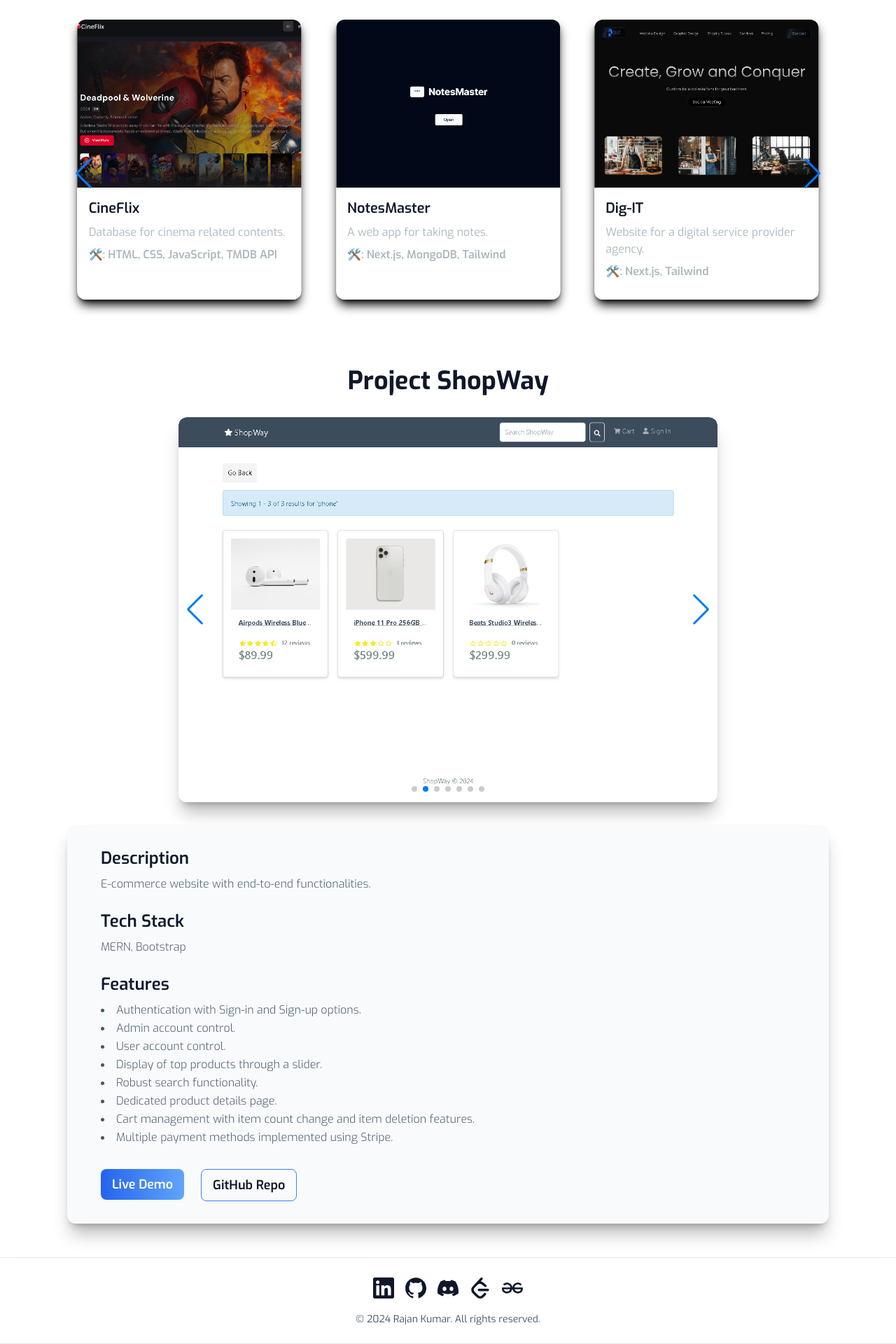
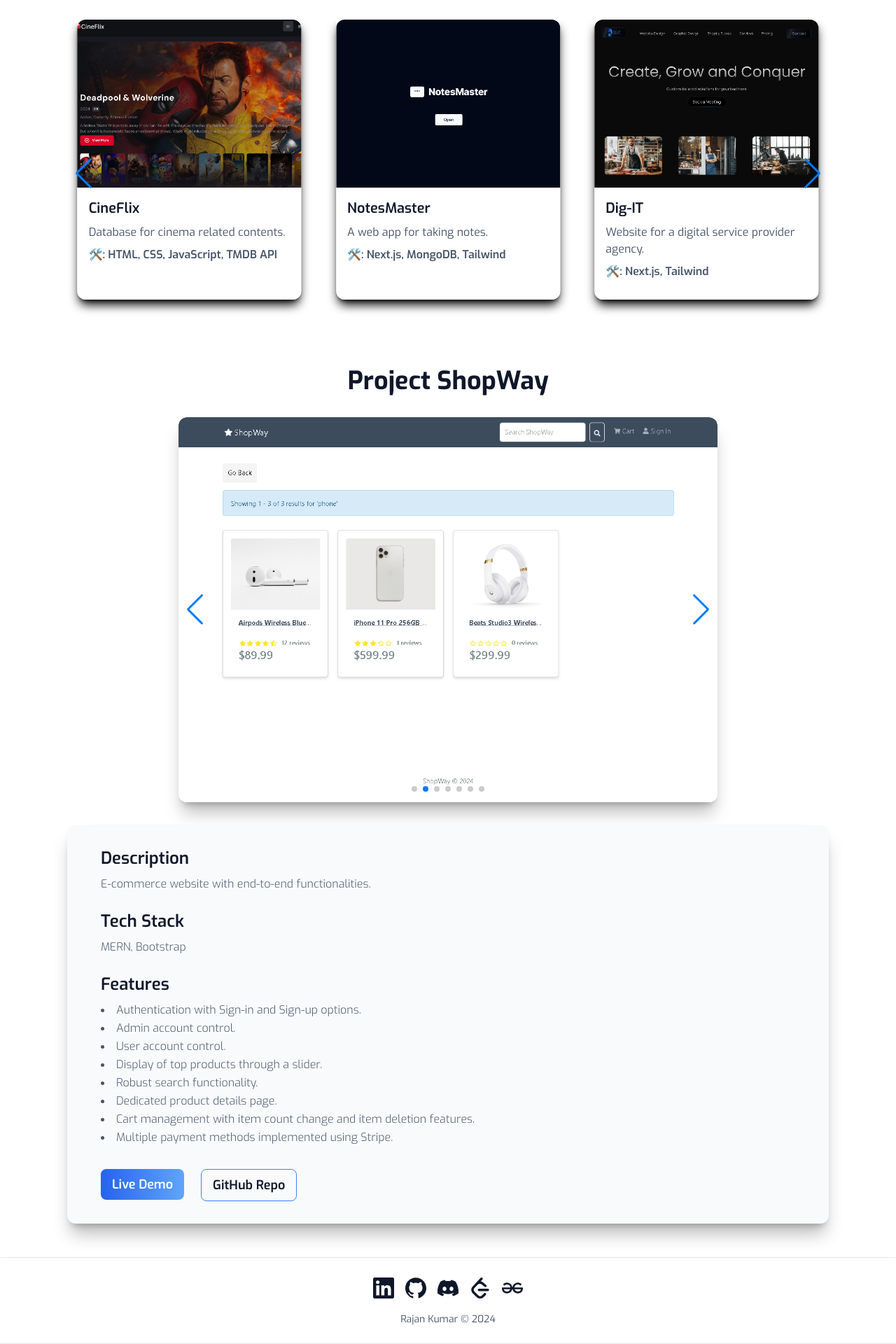
Before and after one commit to RK-41/portfolio3, a Next.js app: page /projects in a window 1280 px wide. Shown: the part 148-2068 px from the top of the page at 70% size. Built offline with nearby package versions, Linux system fonts and the light colour scheme.

Commit message:
Update component styles to use theme-aware color variables

```diff
--- a/app/components/EmailSection.jsx
+++ b/app/components/EmailSection.jsx
@@ -11,9 +11,11 @@
 import { ToastContainer, toast } from 'react-toastify';
 import 'react-toastify/dist/ReactToastify.css';
 import SocialLinks from './SocialLinks';
+import { useTheme } from './ThemeProvider';
 
 const EmailSection = () => {
 	const [loading, setLoading] = useState(false);
+	const { theme } = useTheme();
 
 	const handleSubmit = async (event) => {
 		event.preventDefault();
@@ -63,7 +65,7 @@
 					pauseOnFocusLoss
 					draggable
 					pauseOnHover
-					theme='dark'
+					theme={theme === 'dark' ? 'dark' : 'light'}
 				/>
 			</div>
 
--- a/app/components/Footer.jsx
+++ b/app/components/Footer.jsx
@@ -8,7 +8,7 @@
 				<div className='flex flex-col items-center justify-center gap-4'>
 					<SocialLinks className='text-2xl' />
 					<p className='text-secondary-text text-sm'>
-						© {new Date().getFullYear()} Rajan Kumar. All rights reserved.
+						Rajan Kumar © {new Date().getFullYear()}
 					</p>
 				</div>
 			</div>
--- a/app/components/Navbar.jsx
+++ b/app/components/Navbar.jsx
@@ -28,9 +28,9 @@
 							aria-label='Toggle theme'
 						>
 							{theme === 'dark' ? (
-								<SunIcon className='h-6 w-6' />
+								<SunIcon className='h-5 w-5' />
 							) : (
-								<MoonIcon className='h-6 w-6' />
+								<MoonIcon className='h-5 w-5' />
 							)}
 						</button>
 						{navbarOpen ? (
@@ -60,9 +60,9 @@
 							aria-label='Toggle theme'
 						>
 							{theme === 'dark' ? (
-								<SunIcon className='h-6 w-6' />
+								<SunIcon className='h-5 w-5' />
 							) : (
-								<MoonIcon className='h-6 w-6' />
+								<MoonIcon className='h-5 w-5' />
 							)}
 						</button>
 
--- a/app/components/ProjectCard.jsx
+++ b/app/components/ProjectCard.jsx
@@ -30,20 +30,20 @@
 					backgroundPosition: 'center',
 				}}
 			>
-				<div className='overlay items-center justify-center gap-2 absolute top-0 left-0 w-full h-full bg-[#181818] bg-opacity-0 hidden group-hover:flex group-hover:bg-opacity-80 transition-all duration-500'>
+				<div className='overlay items-center justify-center gap-2 absolute top-0 left-0 w-full h-full bg-background bg-opacity-0 hidden group-hover:flex group-hover:bg-opacity-80 transition-all duration-500'>
 					<Link
 						href={project.link}
 						target='_blank'
-						className='h-14 w-14 border-2 relative rounded-full border-[#ADB7BE] hover:border-white group/link'
+						className='h-14 w-14 border-2 relative rounded-full border-text-secondary hover:border-text-primary group/link'
 					>
-						<FaLink className='h-10 w-10 text-[#ADB7BE] absolute top-1/2 left-1/2 transform -translate-x-1/2 -translate-y-1/2 cursor-pointer group-hover/link:text-white' />
+						<FaLink className='h-10 w-10 text-text-secondary absolute top-1/2 left-1/2 transform -translate-x-1/2 -translate-y-1/2 cursor-pointer group-hover/link:text-text-primary' />
 					</Link>
 					<Link
 						href={project.github}
 						target='_blank'
-						className='h-14 w-14 border-2 relative rounded-full border-[#ADB7BE] hover:border-white group/link'
+						className='h-14 w-14 border-2 relative rounded-full border-text-secondary hover:border-text-primary group/link'
 					>
-						<FaGithub className='h-10 w-10 text-[#ADB7BE] absolute top-1/2 left-1/2 transform -translate-x-1/2 -translate-y-1/2 cursor-pointer group-hover/link:text-white' />
+						<FaGithub className='h-10 w-10 text-text-secondary absolute top-1/2 left-1/2 transform -translate-x-1/2 -translate-y-1/2 cursor-pointer group-hover/link:text-text-primary' />
 					</Link>
 				</div>
 			</div>
@@ -51,8 +51,10 @@
 			{/* <Link href={`/project?=${project.id}`}> */}
 			<div className='h-40 text-text-primary rounded-b-xl bg-card px-4 py-2 md:py-4'>
 				<h5 className='text-xl font-semibold mb-2'>{project.title}</h5>
-				<p className='text-[#ADB7BE] mb-2'>{project.description}</p>
-				<p className='text-[#ADB7BE] font-semibold'>🛠️: {project.techStack}</p>
+				<p className='text-text-secondary mb-2'>{project.description}</p>
+				<p className='text-text-secondary font-semibold'>
+					🛠️: {project.techStack}
+				</p>
 			</div>
 			{/* </Link> */}
 		</div>
```
